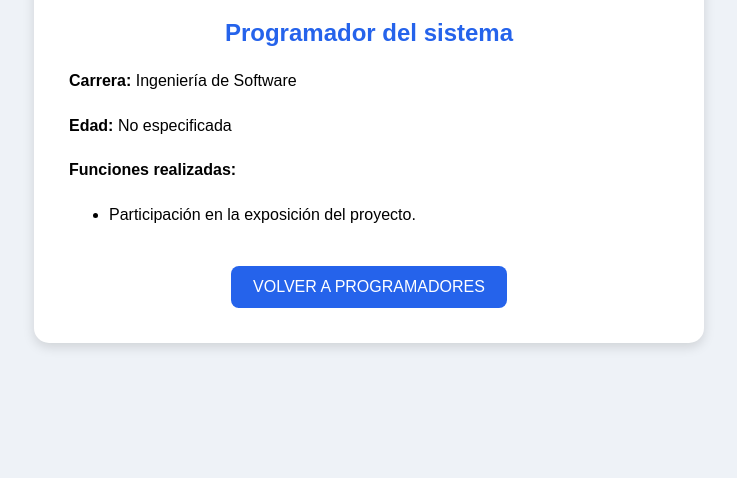
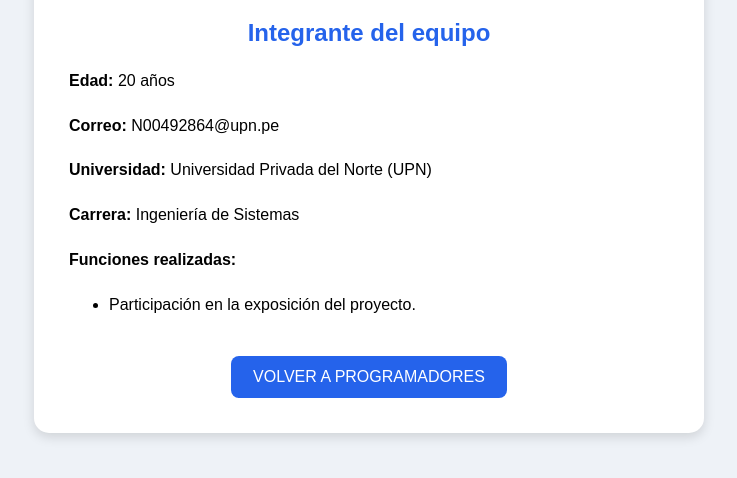
Before and after one commit to estrella127h/PerfilesProgramadores, a plain HTML site: page perfil2.html in a window 1280 px wide. Shown: the part 300-778 px from the top of the page, without its empty margins (271-1008 px from the left). Drawn offline with Linux system fonts and the light colour scheme.

Commit message:
Update personal information in perfil2.html

```diff
--- a/perfil2.html
+++ b/perfil2.html
@@ -58,14 +58,17 @@
     <img src="foto2.jpg" alt="Fotografía de Fabio" class="foto">
 
     <h1>Benavides Cuya, Fabio Alessandro</h1>
-
-    <h2>Programador del sistema</h2>
+    <h2>Integrante del equipo</h2>
 
     <div class="datos">
 
-        <p><strong>Carrera:</strong> Ingeniería de Software</p>
+        <p><strong>Edad:</strong> 20 años</p>
 
-        <p><strong>Edad:</strong> No especificada</p>
+        <p><strong>Correo:</strong> N00492864@upn.pe</p>
+
+        <p><strong>Universidad:</strong> Universidad Privada del Norte (UPN)</p>
+
+        <p><strong>Carrera:</strong> Ingeniería de Sistemas</p>
 
         <p><strong>Funciones realizadas:</strong></p>
 
```
